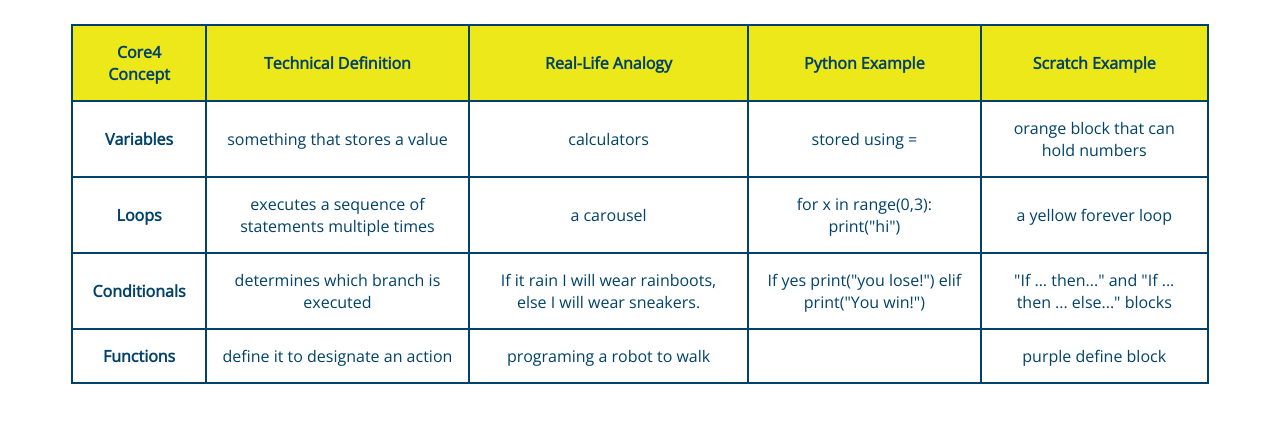
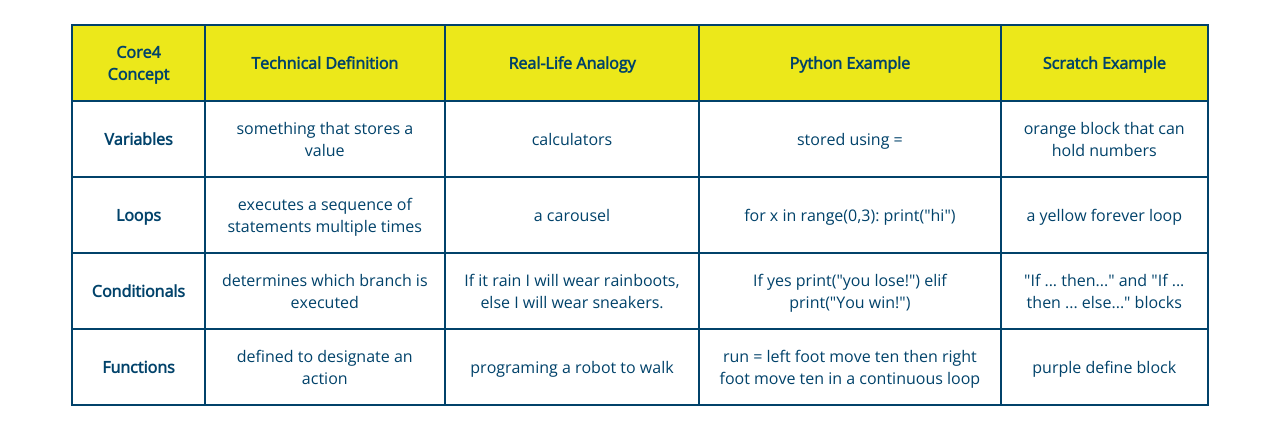
Before and after one commit to emieckey/Portfolio, a plain HTML site: page Core4Template.html in a window 1280 px wide. Drawn offline with nearby package versions, Linux system fonts and the light colour scheme.

Commit message:
Update Core4Template.html

```diff
--- a/Core4Template.html
+++ b/Core4Template.html
@@ -75,9 +75,9 @@
         <!-- Fill in the row for Functions -->
         <tr>
           <td><b>Functions</b></td>
-          <td> define it to designate an action </td>
+          <td> defined to designate an action </td>
           <td> programing a robot to walk </td>
-          <td>  </td>
+          <td> run = left foot move ten then right foot move ten in a continuous loop  </td>
           <td> purple define block  </td>
         </tr>
 
```
